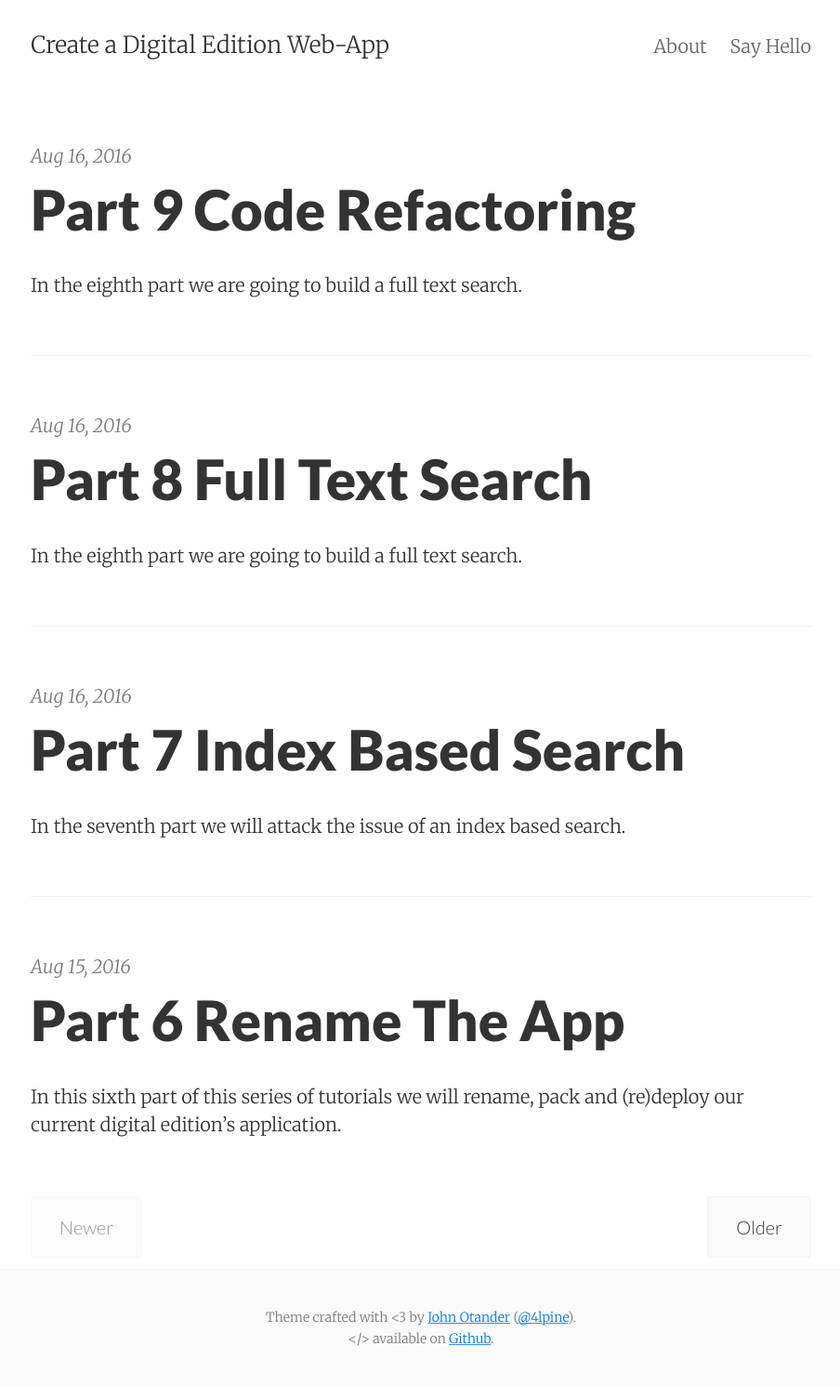
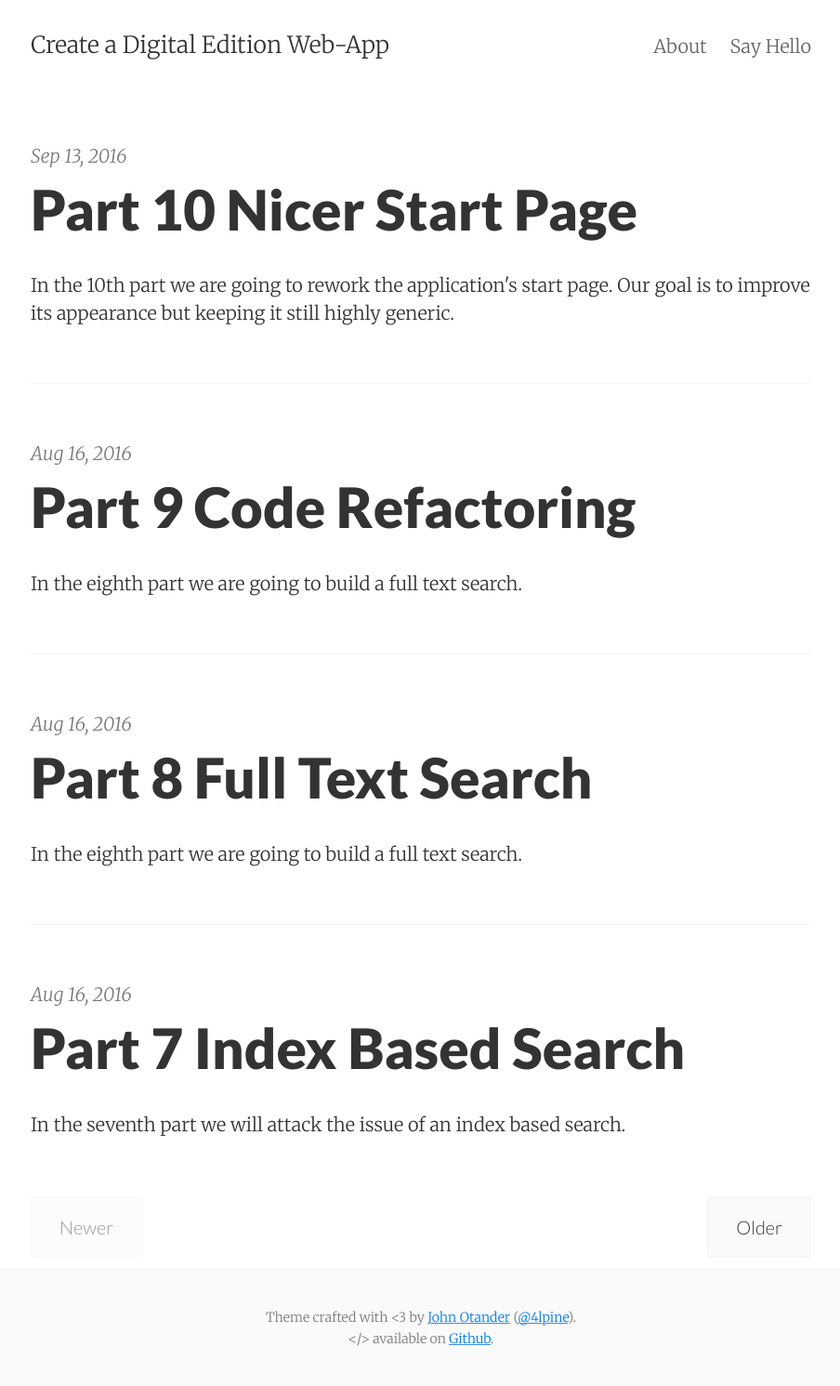
Before and after one commit to acdh-oeaw/generic-de-web-app, a Jekyll site: the page built from index.html, in a window 1280 px wide. Shown: the whole page at 93% size, without its empty margins (187-1091 px from the left). Built offline with Jekyll 4.4.1, drawn with Linux system fonts in a browser that asks for light colours; the list of posts is cut into pages by our own code.

Commit message:
started with part-10

````diff
--- /dev/null
+++ b/_posts/2016-09-13-part-10-nicer-start-page.md
@@ -0,0 +1,110 @@
+---
+layout:     post
+title:      # Part 10 - A nice but generic start page
+date:       2016-09-13 12:00:00
+summary:    In the 10th part we are going to rework the application's start page. Our goal is to improve its appearance but keeping it still highly generic.
+categories: digital-edition
+---
+
+# Introduction and requirements
+
+As promised in the [previous part]({{ site.baseurl }}{% post_url 2016-08-18-part-9-code-refactoring %}) of our tutorial we will now improve the look as well as the functionality of our start page a little bit. Therefore we will
+* add some nice cover images,
+* fetch basic information about the application like it's title and it's description,
+* present this data in a hopefully slightly more appealing manner than it is done now,
+* and we will add some footer which present some other useful informations and references.
+
+# Playing with [Bootstrap](http://getbootstrap.com/)
+
+To improve the look of our application's start page we are going to implement some more element's and features provided by bootstrap.
+
+## Corousel
+
+To present one or more cover images in some kind of slideshow, we use [Bootstrap's Carousel](http://v4-alpha.getbootstrap.com/components/carousel/) feature. For this we have to rework our current start page **pages/index.html** which looks as follows
+
+```html
+<div data-template="templates:surround" data-template-with="templates/page.html" data-template-at="content">
+    <div class="row">
+        <div class="col-md-8">
+            <div class="page-header">
+                <h1 data-template="config:app-title">Generated page</h1>
+            </div>
+            <div class="alert alert-success">
+                <p>
+                    <a data-template="templates:load-source" href="index.html">This</a> is the entry page into your application
+                and was generated by eXide. It uses HTML templates for a clean separation of HTML views and application logic.</p>
+                <p>To add your own template functions, start by editing the XQuery module
+                <a data-template="templates:load-source" href="modules/app.xql">app.xql</a>.</p>
+            </div>
+            <div class="row">
+                <div class="col-md-6">
+                    <p>The page template uses the <a href="http://twitter.github.com/bootstrap/">Bootstrap</a>
+                    CSS library for the page layout.</p>
+                </div>
+                <div class="col-md-6">
+                    <div data-template="app:test"/>
+                </div>
+            </div>
+        </div>
+        <div class="col-md-4">
+            <h2>Application Info</h2>
+            <div data-template="config:app-info"/>
+        </div>
+    </div>
+</div>
+```
+
+The new **pages/index.html** should look like this.
+
+```html
+<div data-template="templates:surround" data-template-with="templates/page.html" data-template-at="content">
+    <div id="myCarousel" class="carousel slide" data-ride="carousel">
+    <!-- Indicators -->
+        <ol class="carousel-indicators">
+            <li data-target="#myCarousel" data-slide-to="0" class="active"/>
+            <li data-target="#myCarousel" data-slide-to="1"/>
+        </ol>
+        <!-- Wrapper for slides -->
+        <div class="carousel-inner" role="listbox">
+            <div class="item active">
+                <img src="$app-root/resources/img/ACDH_Panorama_Postkarte_motiv01.jpg" alt="First" width="1200" height="600" title="by Sandra Lehecka">
+                <div class="carousel-caption"/>
+            </div>
+            <div class="item">
+                <img src="$app-root/resources/img/ACDH_Panorama_Postkarte_motiv02.jpg" alt="a nice feature picture" width="1200" height="600" title="by Sandra Lehecka">
+                <div class="carousel-caption"/>
+            </div>
+        </div>
+        <!-- Left and right controls -->
+        <a class="left carousel-control" href="#myCarousel" role="button" data-slide="prev">
+        <!--<span class="sr-only">Previous</span>--></a>
+        <a class="right carousel-control" href="#myCarousel" role="button" data-slide="next">
+        <!--<span class="sr-only">Next</span>--></a>
+    </div>
+</div>
+```
+
+In case you are interested in the exact meaning and usage of these elements please refere to [Bootstrap's website](http://v4-alpha.getbootstrap.com/components/carousel/) or go through the [w3schools.com bootstrap tutorial](http://www.w3schools.com/bootstrap/bootstrap_carousel.asp). Anyhow, our modification of the **pages/index.html** shows some results. Although one could debate if this kind of change so far could seriously be considered as improvement.
+
+![image alt text]({{ site.baseurl }}/images/part-10/image_0.jpg)
+
+As unpleasant the current result is, as predictable it was since the `<img>` elements reference images which do not (yet) exist under the used paths ($app-root/resources/img/ACDH_Panorama_Postkarte_motiv02.jpg). But this is fixed quickly by first creating a `img` directory in `resources` and then uploading images into `/resources/img/`. For this tutorial I will use two images created by [Sandra Lehecka](http://www.oeaw.ac.at/acdh/en/lehecka) but of course feel free to use your own material. Just make sure that the file names of the images match those referenced in the `img` element by the `src` attribute.
+
+![image alt text]({{ site.baseurl }}/images/part-10/image_0.jpg)
+
+If you want you can add some descriptions/credits/headlines to those images in the so far empty `<div class="carousel-caption"/>`. In case you want give credits to some images found on wikipedia you could add something like this
+
+```html
+<div class="item active">
+    <img src="$app-root/resources/img/1200px-Old_book_bindings.jpg" alt="First" width="1200" height="600"/>
+    **<div class="carousel-caption">
+        <p>
+            Von <a href="//commons.wikimedia.org/wiki/User:Brighterorange" title="User:Brighterorange">Tom Murphy VII</a> - <span class="int-own-work" lang="de">Eigenes Werk</span>,
+            <a href="http://creativecommons.org/licenses/by-sa/3.0/" title="Creative Commons Attribution-Share Alike 3.0">CC BY-SA 3.0</a>,
+            <a href="https://commons.wikimedia.org/w/index.php?curid=295698">https://commons.wikimedia.org/w/index.php?curid=295698</a>
+        </p>
+    </div>**
+</div>
+```
+
+But be aware that the readability/visibility of those texts highly depend on the images you are using. So it may need some fiddling and playing with all kind of CSS settings to achieve good results.
````
Also changed, not shown: _posts/2016-08-18-part-9-code-refactoring.md (+1 -1 lines), images/part-10/image_0.jpg (added), images/part-10/image_1.jpg (added).
